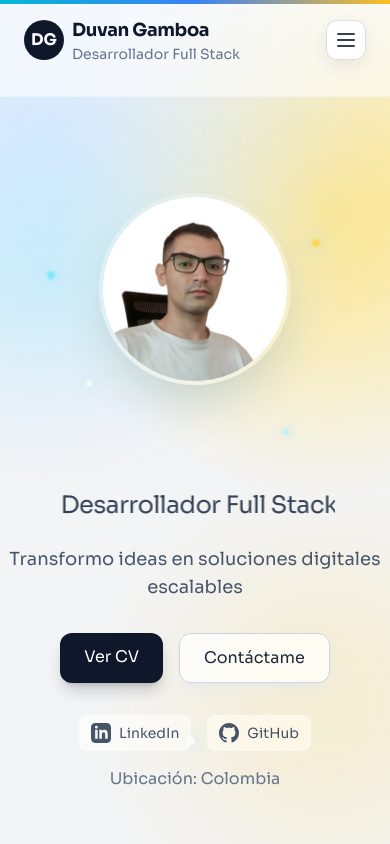
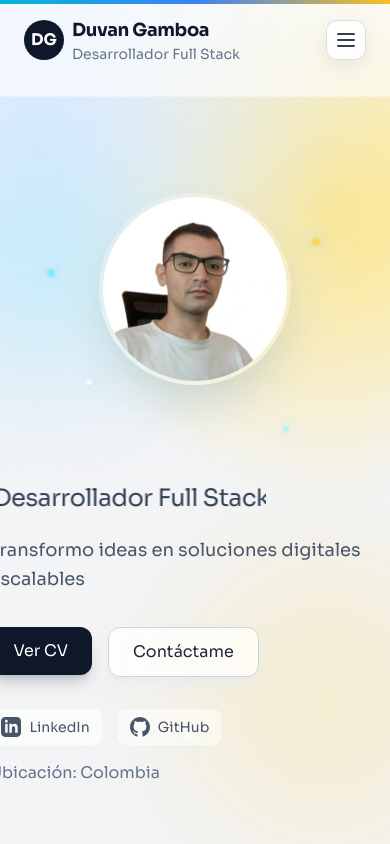
Before and after one commit to lokogam/Duvan-Gamboa, a React (Vite) app: page / in a window 390 px wide. Shown: the top 844 px of the page. Built offline with nearby package versions, Linux system fonts and the light colour scheme.

Commit message:
Ajusta alineacion del hero

```diff
--- a/src/App.css
+++ b/src/App.css
@@ -132,7 +132,12 @@ button {
 }
 
 .dark .gsap-hero-title {
-  background-image: linear-gradient(100deg, #f8fafc 0%, #7dd3fc 35%, #fcd34d 50%, #f8fafc 75%);
+  background-image: none;
+  background-clip: initial;
+  -webkit-background-clip: initial;
+  color: #f8fafc;
+  -webkit-text-fill-color: #f8fafc;
+  text-shadow: 0 0 18px rgba(125, 211, 252, 0.16);
 }
 
 .gsap-spark {
@@ -149,7 +154,7 @@ button {
 .gsap-horizontal-viewport {
   display: inline-block;
   overflow: hidden;
-  padding-inline: 0.08em;
+  padding-inline: 0;
 }
 
 .gsap-horizontal-line {
--- a/src/components/Hero.jsx
+++ b/src/components/Hero.jsx
@@ -247,24 +247,26 @@ export default function Hero() {
 
           {/* Texto y botones */}
           <Motion.div
-            className="gsap-hero-copy text-center md:text-left"
+            className="gsap-hero-copy text-left"
           >
-            <h1 className="gsap-hero-title gsap-mask-title mb-2 text-4xl font-bold text-slate-900 dark:text-white md:text-6xl">
+            <div className="flex flex-col items-start text-left">
+              <h1 className="gsap-hero-title gsap-mask-title mb-2 block text-4xl font-bold leading-none text-slate-900 dark:text-white md:text-6xl">
                 <span className="gsap-horizontal-viewport">
                   <span className="gsap-horizontal-line">Duvan Andrés Gamboa</span>
                 </span>
               </h1>
-            <h2 className="gsap-mask-title mb-4 text-2xl text-slate-700 dark:text-slate-200 md:text-3xl">
+              <h2 className="gsap-mask-title mb-4 block text-2xl leading-tight text-slate-700 dark:text-slate-200 md:text-3xl">
                 <span className="gsap-horizontal-viewport">
                   <span className="gsap-horizontal-line">{content.title}</span>
                 </span>
               </h2>
-            <p className="mb-8 max-w-2xl text-lg text-slate-600 dark:text-slate-300 md:text-xl">
+            </div>
+            <p className="mb-8 max-w-2xl text-lg leading-relaxed text-slate-600 dark:text-slate-300 md:text-xl">
               {content.tagline}
             </p>
 
             {/* Botones principales */}
-            <div className="flex flex-wrap justify-center md:justify-start gap-4 mb-8">
+            <div className="flex flex-wrap items-start justify-start gap-4 mb-8">
               <Motion.a
                 href={`${baseUrl}cv-nuevo/${language === "es" ? "cv-es.html" : "cv-en.html"}`}
                 target="_blank"
@@ -286,7 +288,7 @@ export default function Hero() {
             </div>
 
             {/* Contacto rápido */}
-            <div className="flex flex-wrap justify-center gap-4 text-slate-600 dark:text-slate-300 md:justify-start">
+            <div className="flex flex-wrap items-start justify-start gap-4 text-slate-600 dark:text-slate-300">
               {/* <a
                 href="tel:+573156334898"
                 className="flex items-center gap-2 hover:text-white"
```
Lines whose indentation alone changed are shown as unchanged.
